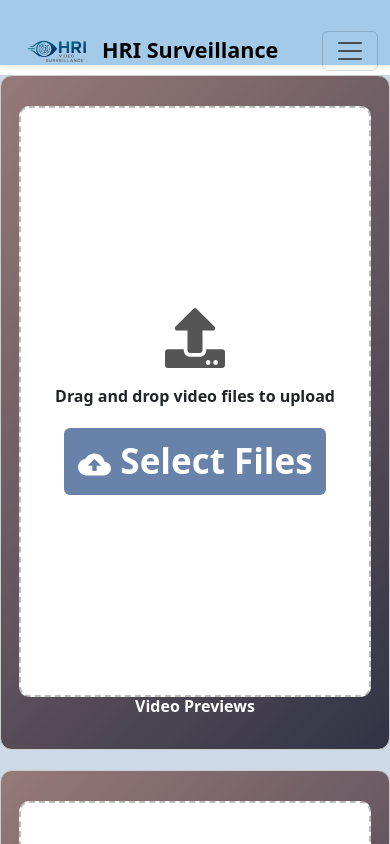
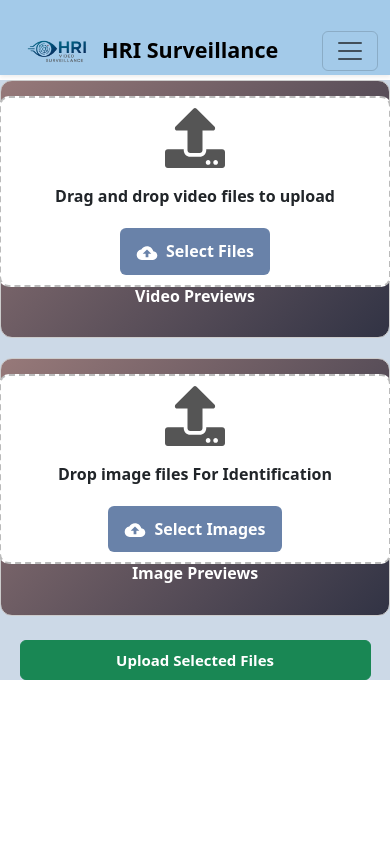
Before and after one commit to NagarajuKolar/HRI-Video-Surveillance, a React (Vite) app: page /uploads in a window 390 px wide. Shown: the top 844 px of the page. Built offline with nearby package versions, Linux system fonts and the light colour scheme.

Commit message:
Your commit message

```diff
--- a/src/CSS/Aboutus.css
+++ b/src/CSS/Aboutus.css
@@ -134,3 +134,86 @@ body.bg-dark .ul-class{
   font-size: 16px;
   line-height: 1.7;
 }
+
+
+@media (max-width: 768px) {
+  .about-section {
+    height: auto;
+    padding: 2rem 1rem;
+    top: 60px;
+  }
+
+  .about-overlay {
+    margin: 0 auto;
+    padding: 1.5rem;
+    max-width: 100%;
+    text-align: center;
+  }
+
+  .about-overlay h2 {
+    font-size: 2rem;
+  }
+
+  .about-overlay p {
+    font-size: 1rem;
+  }
+
+  .aboutus-container {
+    flex-direction: column;
+    padding: 40px 5%;
+    gap: 20px;
+  }
+
+  .aboutus-image img {
+    width: 100%;
+    max-width: 100%;
+    height: auto;
+  }
+
+  .aboutus-content h2 {
+    font-size: 28px;
+    text-align: center;
+  }
+
+  .aboutus-content h4 {
+    font-size: 16px;
+    text-align: center;
+  }
+
+  .aboutus-content p {
+    font-size: 16px;
+    text-align: justify;
+  }
+
+  .aboutus-usecases {
+    padding: 30px 5%;
+  }
+
+  .aboutus-usecases h3 {
+    font-size: 20px;
+    text-align: center;
+  }
+
+  .aboutus-usecases ul {
+    padding-left: 15px;
+  }
+
+  .aboutus-usecases li {
+    font-size: 15px;
+  }
+}
+
+@media (max-width: 480px) {
+  .about-overlay h2 {
+    font-size: 1.6rem;
+  }
+
+  .aboutus-content h2 {
+    font-size: 24px;
+  }
+
+  .aboutus-content p,
+  .aboutus-usecases li {
+    font-size: 14px;
+  }
+}
--- a/src/CSS/Home.css
+++ b/src/CSS/Home.css
@@ -4,7 +4,7 @@
   color: white;
   position: relative;
   overflow: hidden;
-  top: 65px;
+  top: 80px;
 }
 
 .text-section {
--- a/src/CSS/Navbar.css
+++ b/src/CSS/Navbar.css
@@ -1,5 +1,5 @@
 .custom-navbar {
-  height: 65px;
+  height: 75px;
   z-index: 1050;
   background-color: rgb(163, 202, 233);
 }
--- a/src/CSS/Uploads.css
+++ b/src/CSS/Uploads.css
@@ -9,7 +9,7 @@ body.bg-dark .full-cont{
   padding: 30px;
   border-radius: 12px;
   border: 1px solid #ccc;
-  margin-top: 75px;
+  margin-top: 80px;
   height: 80vh;
     background: linear-gradient(135deg, #977979, #161628d9);
 }
@@ -126,3 +126,111 @@ body.bg-dark .full-cont{
   z-index: 2;
   cursor: pointer;
 }
+
+
+@media (max-width: 768px) {
+  .upload-wrapper,
+  .upload-imagewrapper {
+    padding: 20px 15px;
+    height: auto;
+  }
+
+  .upload-box,
+  .upload-imagebox {
+    height: auto;
+    padding: 15px;
+  }
+
+  .upload-icon {
+    font-size: 40px;
+  }
+
+  .uploading-btn {
+    font-size: 18px;
+    padding: 10px 15px;
+  }
+
+  .upload-btnlogo {
+    font-size: 22px;
+    margin-right: 8px;
+  }
+
+  .video-preview-grid,
+  .image-preview-grid {
+    justify-content: center;
+    margin-top: 15px;
+  }
+
+  .video-wrapper,
+  .image-wrapper,
+  .video-thumb-wrapper {
+    width: 80px;
+    height: 80px;
+  }
+
+  .video-thumb {
+    width: 100%;
+    height: 100%;
+  }
+
+  .video-overlay {
+    font-size: 12px;
+  }
+
+  .imgpre-close-btn {
+    right: -20px;
+    top: -4px;
+    width: 14px;
+    height: 14px;
+    font-size: 9px;
+  }
+
+  .close-btn {
+    width: 16px;
+    height: 16px;
+    font-size: 9px;
+    top: -5px;
+    right: -5px;
+  }
+
+  .text-center button {
+    width: 90%;
+    font-size: 16px;
+  }
+}
+
+@media (max-width: 480px) {
+  .uploading-btn {
+    font-size: 16px;
+  }
+
+  .upload-wrapper,
+  .upload-imagewrapper {
+    padding: 15px 10px;
+  }
+
+  .video-wrapper,
+  .image-wrapper {
+    width: 65px;
+    height: 65px;
+  }
+
+  .video-thumb-wrapper {
+    width: 65px;
+    height: 65px;
+  }
+
+  .video-overlay {
+    font-size: 10px;
+  }
+
+  .upload-box,
+  .upload-imagebox {
+    padding: 10px;
+  }
+
+  .text-center button {
+    padding: 10px;
+    font-size: 15px;
+  }
+}
--- a/src/Components/Uploads.jsx
+++ b/src/Components/Uploads.jsx
@@ -28,13 +28,40 @@ function Uploads() {
         }));
         setImages((prev) => [...prev, ...imageData]);
     };
-
-
     const handleRemoveImg = (index) => {
         const newImages = [...images];
         URL.revokeObjectURL(newImages[index].url);
         newImages.splice(index, 1);
         setImages(newImages);
+    };
+
+
+    const uploadFilesToBackend = async () => {
+        const formData = new FormData();
+
+        // Add videos
+        videos.forEach((video) => {
+            formData.append('videos', video.file);
+        });
+
+        // Add images
+        images.forEach((image) => {
+            formData.append('images', image.file);
+        });
+
+        try {
+            const response = await fetch('http://localhost:5000/api/upload', {
+                method: 'POST',
+                body: formData,
+            });
+
+            const data = await response.json();
+            console.log('Upload response:', data);
+            alert('Files uploaded successfully!');
+        } catch (err) {
+            console.error('Upload error:', err);
+            alert('Failed to upload files.');
+        }
     };
 
 
@@ -104,6 +131,13 @@ function Uploads() {
                         </div>
                     </div>
                 </div>
+
+                <div className="text-center mt-4 mb-5">
+                    <button className="btn btn-success px-4 py-2 fw-semibold" onClick={uploadFilesToBackend}>
+                        Upload Selected Files
+                    </button>
+                </div>
+
             </div>
         </>
     );
```
Also changed, not shown: Hri-backend/package.json (added, +19 -0 lines), Hri-backend/server.js (added, +43 -0 lines), 1 other file (tests, documents, lock files or other folders).
